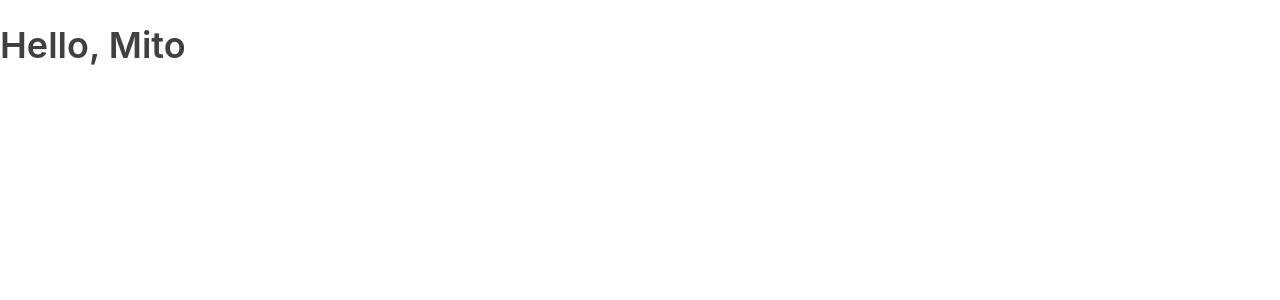
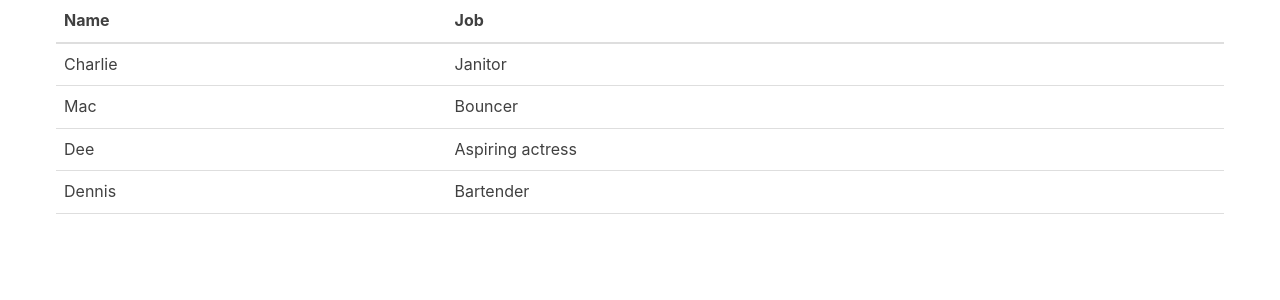
Before and after one commit to kadoyau/tania-react-tutorial, a React (Create React App) app in the folder my-app/: page / in a window 1280 px wide. Shown: the top 300 px of the page. Built offline with nearby package versions, Linux system fonts and the light colour scheme.

Commit message:
Components:class componentsは再利用可能だけどこのままだとハードコード

```diff
--- a/my-app/src/App.js
+++ b/my-app/src/App.js
@@ -1,12 +1,11 @@
 import React, {Component} from 'react';
+import Table from './Table';
 
 class App extends Component {
     render() {
-        const name = 'Mito';
-        const heading = <h1 className="site-heading">Hello, {name}</h1>;
         return (
-            <div className="App">
-                {heading}
+            <div className="container">
+                <Table/>
             </div>
         );
     }
--- /dev/null
+++ b/my-app/src/Table.js
@@ -0,0 +1,36 @@
+import React, {Component} from 'react';
+
+class Table extends Component {
+    render() {
+        return (
+            <table>
+                <thead>
+                <tr>
+                    <th>Name</th>
+                    <th>Job</th>
+                </tr>
+                </thead>
+                <tbody>
+                <tr>
+                    <td>Charlie</td>
+                    <td>Janitor</td>
+                </tr>
+                <tr>
+                    <td>Mac</td>
+                    <td>Bouncer</td>
+                </tr>
+                <tr>
+                    <td>Dee</td>
+                    <td>Aspiring actress</td>
+                </tr>
+                <tr>
+                    <td>Dennis</td>
+                    <td>Bartender</td>
+                </tr>
+                </tbody>
+            </table>
+        );
+    }
+}
+
+export default Table;
```
